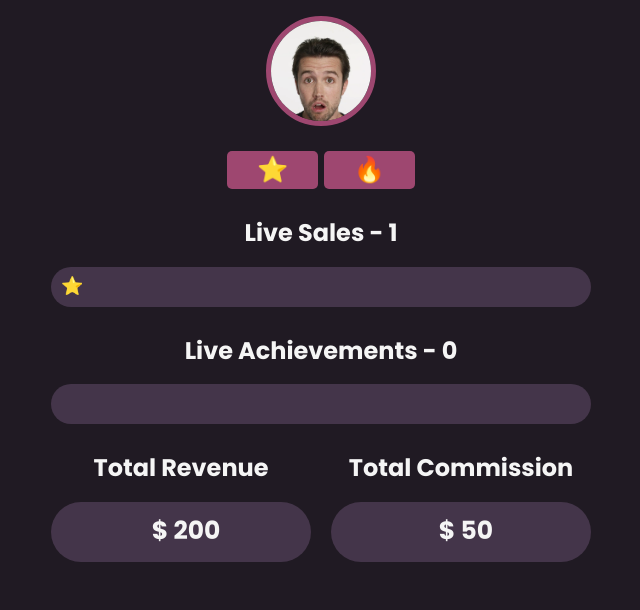
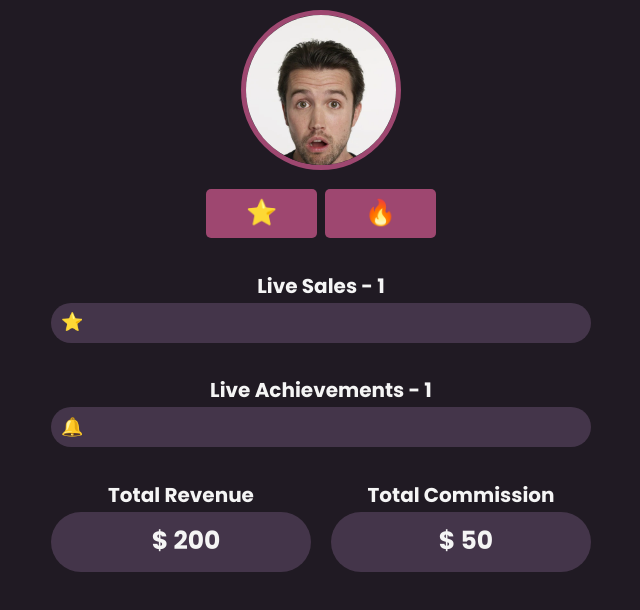
Before and after one commit to GenghisCahn/Salesboard-app, a website built with Vite: page index.html in a window 1280 px wide. Both pictures are taken after a click on the button "⭐️". Shown: the part 82-692 px from the top of the page, without its empty margins (319-959 px from the left). Built offline with nearby package versions, Linux system fonts and the light colour scheme.

Commit message:
commit
fixed errors with javascript
few changes to css styling

```diff
--- a/index.css
+++ b/index.css
@@ -23,10 +23,14 @@ html, body {
     margin: 40px auto;
 }
 
+h1 {
+    margin-bottom: 15px;
+}
+
 .mask {
     display: inline-block;
-    width: 100px;
-    height: 100px;
+    width: 150px;
+    height: 150px;
     border-radius: 50%;
     overflow: hidden;
     border: solid 5px #9E4770;
@@ -34,26 +38,32 @@ html, body {
 
 img {
     max-width: 100%;
+
 }
 
 .btn-container {
-    margin-top: 20px;
+    margin-top: 15px;
 }
 
 button {
     font-size: 25px;
-    padding: 5px 30px;
+    padding: 10px 40px;
     border-radius: 5px;
     border: none;
     background: #9E4770;
-    margin: 0 1px;
+    margin: 0 2px;
+}
+
+h2 {
+    margin-bottom: 5px;
+    font-size: 20px;
 }
 
 .display-container {
     display: flex;
     flex-direction: column;
     align-items: center;
-    margin: 10px 0px;
+    margin: 20px 0px;
 }
 
 .display, .display-lower {
@@ -65,9 +75,9 @@ button {
     background: #44354A;
     border-radius: 50px;
     text-align: left;
-    padding: 0px 0px;
     overflow: hidden;
     text-indent: 10px;
+
 }
 
 .display-container-lower {
--- a/index.js
+++ b/index.js
@@ -17,18 +17,18 @@ let giveAchievement = true
 document.getElementById('star-btn').addEventListener('click',function(){
     sales.push(productA.emoji)
     salesRender()
+    revenueRender(productA.revenue)
+    commissionRender(productA.commission)
     achievementsRender()
-    revenueRender()
-    commissionRender()
 })
 
 
 document.getElementById('fire-btn').addEventListener('click',function(){
     sales.push(productB.emoji)
     salesRender()
+    revenueRender(productB.revenue)
+    commissionRender(productB.commission)
     achievementsRender()
-    revenueRender()
-    commissionRender()
 })
 
 
@@ -44,11 +44,7 @@ function salesRender(){
 
 function achievementsRender() {
     achievementsDisplay.textContent = ''
-    for(let i = 0; i < achievements.length; i++){
-        achievementsDisplay.textContent += achievements[i]
-    }
 
-    achievementsCounter.textContent = achievements.length
 
       if(sales.length === 1){
         achievements.push("🔔")
@@ -58,14 +54,22 @@ function achievementsRender() {
         achievements.push("💰")
         giveAchievement = false
     }
+
+
+    for(let i = 0; i < achievements.length; i++){
+        achievementsDisplay.textContent += achievements[i]
+    }
+
+    achievementsCounter.textContent = achievements.length
+
 }
 
-function revenueRender(){
-    totalRevenue += productA.revenue
+function revenueRender(revenue){
+    totalRevenue += revenue
     revenueDisplay.textContent = "$ " + totalRevenue
 }
 
-function commissionRender(){
-    totalCommission += productA.commission
+function commissionRender(commission){
+    totalCommission += commission
     commissionDisplay.textContent = "$ " + totalCommission
 }
```
